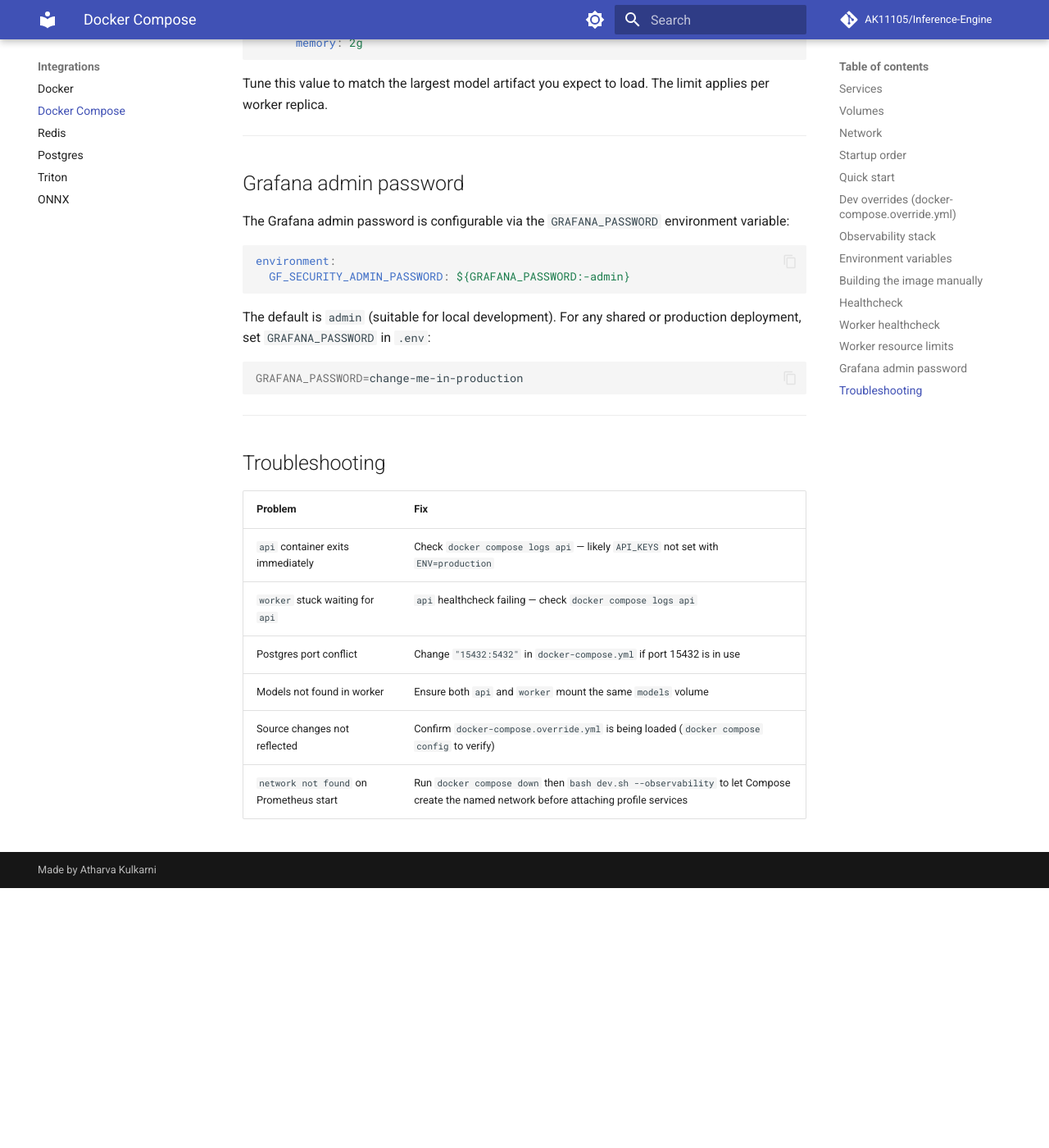
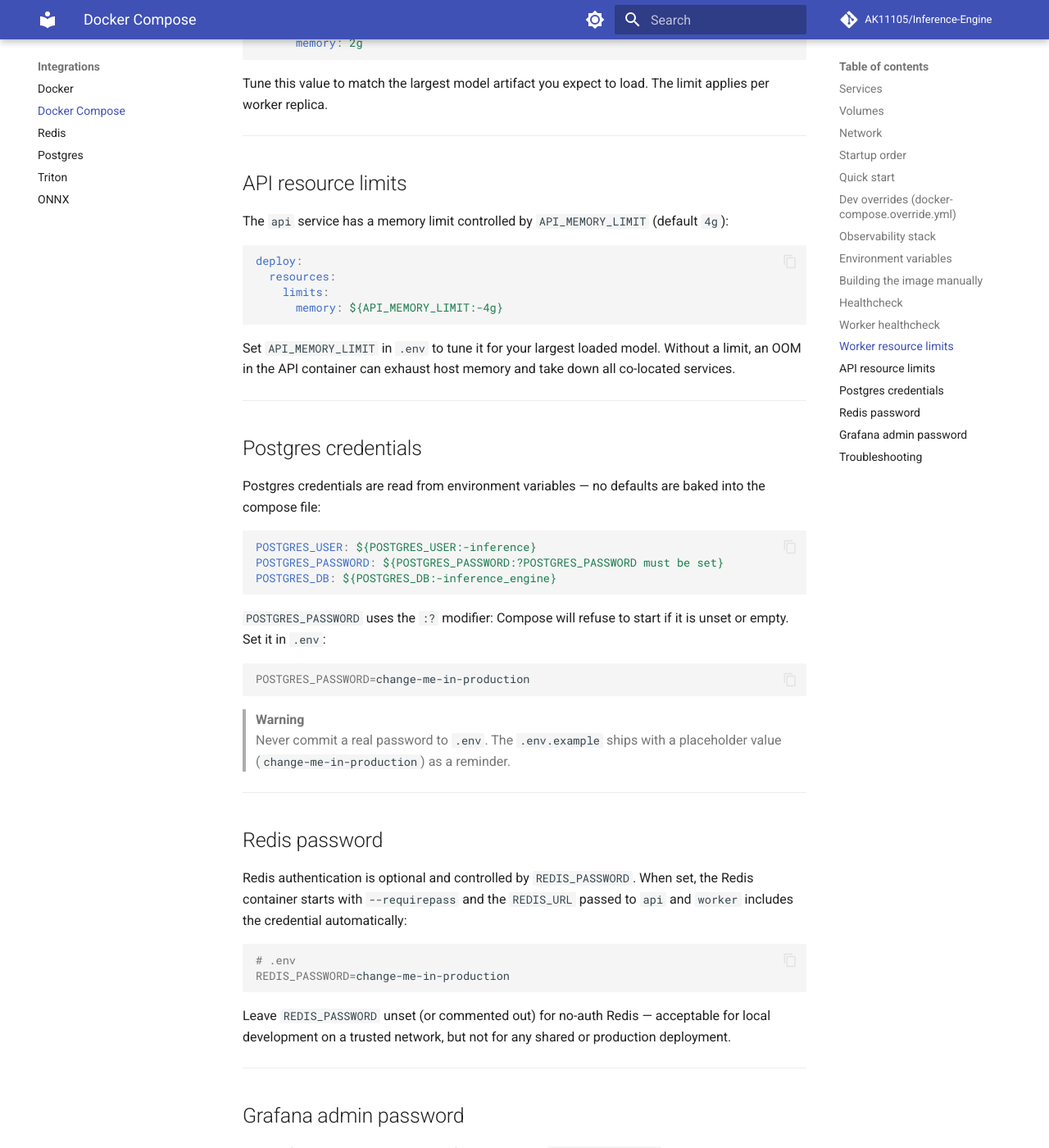
Before and after one commit to AK11105/Inference-Engine, an MkDocs documentation site: the page built from docs/integrations/docker-compose.md, in a window 1280 px wide and 1400 px high, scrolled down 5258 px. Shown: the whole window at 82% size. Built offline with MkDocs 1.6.1 and Material for MkDocs 9.7.7, drawn with Linux system fonts in a browser that asks for light colours; comment, search, counter and statistics services are not loaded; before the commit the page ends 6341 px from its top, so only the background shows below that; some of the changed text lies outside the part shown.

Commit message:
fix: harden docker-compose credentials and add api memory limit

````diff
--- a/docs/integrations/docker-compose.md
+++ b/docs/integrations/docker-compose.md
@@ -125,14 +125,14 @@
 The `api` and `worker` services load `.env` via `env_file: .env` and then override two variables unconditionally:
 
 ```yaml
-DATABASE_URL: postgresql://inference:inference@postgres:5432/inference_engine
-REDIS_URL: redis://redis:6379/0
+DATABASE_URL: postgresql://${POSTGRES_USER:-inference}:${POSTGRES_PASSWORD}@postgres:5432/${POSTGRES_DB:-inference_engine}
+REDIS_URL: redis://:${REDIS_PASSWORD:-}@redis:6379/0   # empty password = no-auth; set REDIS_PASSWORD to enable requirepass
 ```
 
 These use Docker's internal DNS (`postgres`, `redis`) — not `localhost`. If you run the API on the host while Postgres/Redis are in Docker, use the host-mapped ports instead:
 
 ```bash
-DATABASE_URL=postgresql://inference:inference@127.0.0.1:15432/inference_engine
+DATABASE_URL=postgresql://inference:your-password@127.0.0.1:15432/inference_engine
 REDIS_URL=redis://127.0.0.1:6379/0
 ```
 
@@ -208,6 +208,55 @@
 
 ---
 
+## API resource limits
+
+The `api` service has a memory limit controlled by `API_MEMORY_LIMIT` (default `4g`):
+
+```yaml
+deploy:
+  resources:
+    limits:
+      memory: ${API_MEMORY_LIMIT:-4g}
+```
+
+Set `API_MEMORY_LIMIT` in `.env` to tune it for your largest loaded model. Without a limit, an OOM in the API container can exhaust host memory and take down all co-located services.
+
+---
+
+## Postgres credentials
+
+Postgres credentials are read from environment variables — no defaults are baked into the compose file:
+
+```yaml
+POSTGRES_USER: ${POSTGRES_USER:-inference}
+POSTGRES_PASSWORD: ${POSTGRES_PASSWORD:?POSTGRES_PASSWORD must be set}
+POSTGRES_DB: ${POSTGRES_DB:-inference_engine}
+```
+
+`POSTGRES_PASSWORD` uses the `:?` modifier: Compose will refuse to start if it is unset or empty. Set it in `.env`:
+
+```bash
+POSTGRES_PASSWORD=change-me-in-production
+```
+
+> **Warning**
+> Never commit a real password to `.env`. The `.env.example` ships with a placeholder value (`change-me-in-production`) as a reminder.
+
+---
+
+## Redis password
+
+Redis authentication is optional and controlled by `REDIS_PASSWORD`. When set, the Redis container starts with `--requirepass` and the `REDIS_URL` passed to `api` and `worker` includes the credential automatically:
+
+```bash
+# .env
+REDIS_PASSWORD=change-me-in-production
+```
+
+Leave `REDIS_PASSWORD` unset (or commented out) for no-auth Redis — acceptable for local development on a trusted network, but not for any shared or production deployment.
+
+---
+
 ## Grafana admin password
 
 The Grafana admin password is configurable via the `GRAFANA_PASSWORD` environment variable:
@@ -235,3 +284,5 @@
 | Models not found in worker | Ensure both `api` and `worker` mount the same `models` volume |
 | Source changes not reflected | Confirm `docker-compose.override.yml` is being loaded (`docker compose config` to verify) |
 | `network not found` on Prometheus start | Run `docker compose down` then `bash dev.sh --observability` to let Compose create the named network before attaching profile services |
+| `POSTGRES_PASSWORD must be set` on startup | Add `POSTGRES_PASSWORD=...` to your `.env` file — the compose file requires it explicitly |
+| Redis `WRONGPASS` / auth errors | Set `REDIS_PASSWORD` in `.env` to match the value used when the Redis container was first started; or `docker compose down -v` to reset |
````
Also changed, not shown: docker-compose.yml (+14 -9 lines), scripts/curl_results.md (+22 -22 lines), 1 other file.
